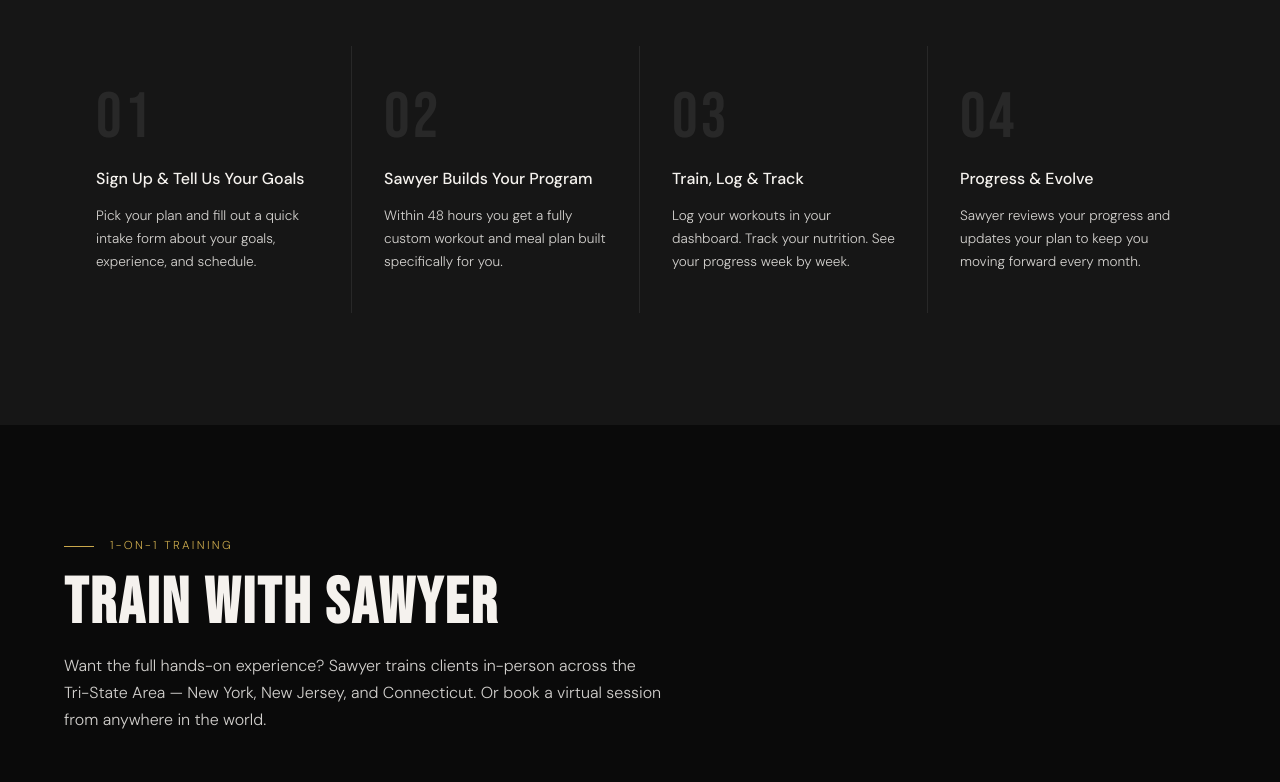
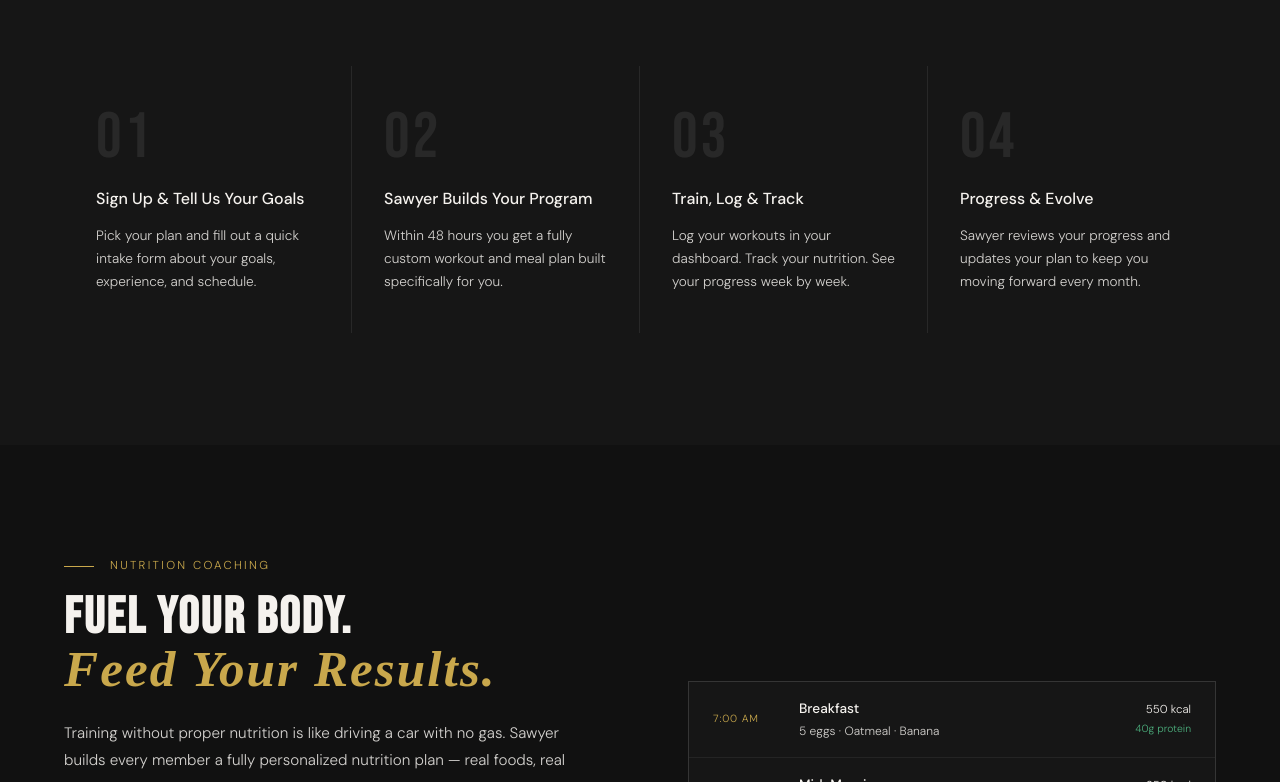
Before and after one commit to Daytradingradio/formfuelandfit, a React (Vite) app in the folder client/: page / in a window 1280 px wide. Shown: the part 3398-4180 px from the top of the page. Built offline with nearby package versions, Linux system fonts and the light colour scheme.

Commit message:
Add nutrition info section, fix about photo size

```diff
--- a/client/src/pages/Home.jsx
+++ b/client/src/pages/Home.jsx
@@ -79,7 +79,7 @@ export default function Home() {
       <section id="about" style={{ padding: '7rem 4rem', background: '#161616' }}>
         <div style={{ display: 'grid', gridTemplateColumns: '1fr 1fr', gap: '6rem', alignItems: 'center' }}>
           <div style={{ position: 'relative' }}>
-            <img src="/images/sawyer_about.jpg" style={{ width: '100%', maxHeight: '480px', objectFit: 'cover', objectPosition: 'center 25%', display: 'block', borderRadius: '2px' }} alt="Sawyer Kurisko" />
+            <img src="/images/sawyer_about.jpg" style={{ width: '100%', height: '500px', objectFit: 'contain', objectPosition: 'center top', display: 'block', borderRadius: '2px', background: '#161616' }} alt="Sawyer Kurisko" />
             <div style={{ position: 'absolute', bottom: '-1.5rem', right: '-1.5rem', width: '60%', height: '60%', border: '1px solid rgba(201,168,76,0.15)', pointerEvents: 'none' }} />
             <div style={{ position: 'absolute', top: '2rem', left: '-2rem', background: '#c9a84c', color: '#0a0a0a', padding: '1.5rem', textAlign: 'center', width: '90px' }}>
               <span style={{ fontFamily: "'Bebas Neue', sans-serif", fontSize: '2.5rem', lineHeight: 1, display: 'block' }}>5</span>
@@ -157,6 +157,82 @@ export default function Home() {
         </div>
       </section>
 
+
+
+      {/* NUTRITION INFO SECTION */}
+      <section id="nutrition" style={{ padding: '7rem 4rem', background: '#111111' }}>
+        <div style={{ fontSize: '0.72rem', letterSpacing: '0.2em', textTransform: 'uppercase', color: '#c9a84c', marginBottom: '1rem', display: 'flex', alignItems: 'center', gap: '1rem' }}>
+          <span style={{ display: 'block', width: '30px', height: '1px', background: '#c9a84c' }} />Nutrition Coaching
+        </div>
+        <div style={{ display: 'grid', gridTemplateColumns: '1fr 1fr', gap: '6rem', alignItems: 'center' }}>
+          <div>
+            <h2 style={{ fontFamily: "'Bebas Neue', sans-serif", fontSize: 'clamp(2.5rem, 4vw, 3.5rem)', lineHeight: 1, letterSpacing: '0.04em', color: '#f5f2ee', marginBottom: '1.5rem' }}>
+              Fuel Your Body.<br /><span style={{ fontFamily: "'DM Serif Display', serif", fontStyle: 'italic', color: '#c9a84c' }}>Feed Your Results.</span>
+            </h2>
+            <p style={{ fontSize: '0.95rem', color: 'rgba(245,242,238,0.85)', lineHeight: 1.8, marginBottom: '1.25rem' }}>
+              Training without proper nutrition is like driving a car with no gas. Sawyer builds every member a fully personalized nutrition plan — real foods, real macros, built around your goal and your lifestyle.
+            </p>
+            <p style={{ fontSize: '0.95rem', color: 'rgba(245,242,238,0.85)', lineHeight: 1.8, marginBottom: '2rem' }}>
+              No cookie-cutter meal plans. No extreme diets. Just a clear, structured daily eating framework that works with your schedule and gets you results.
+            </p>
+            <div style={{ display: 'grid', gridTemplateColumns: '1fr 1fr', gap: '1rem', marginBottom: '2rem' }}>
+              {[
+                { icon: '🎯', title: 'Custom Macros', desc: 'Protein, carbs, and fats calculated specifically for your body weight, goal, and activity level.' },
+                { icon: '🍽️', title: 'Daily Meal Plans', desc: 'Full day of eating mapped out — breakfast through evening snack, with real food options.' },
+                { icon: '📈', title: 'Progress Adjustments', desc: 'As you hit milestones, Sawyer adjusts your nutrition to keep results coming.' },
+                { icon: '💊', title: 'Supplement Guidance', desc: 'Simple, effective supplement stack recommendations — nothing unnecessary.' },
+              ].map(item => (
+                <div key={item.title} style={{ background: '#161616', border: '1px solid rgba(255,255,255,0.08)', padding: '1.25rem', borderRadius: '2px' }}>
+                  <span style={{ fontSize: '1.5rem', display: 'block', marginBottom: '0.75rem' }}>{item.icon}</span>
+                  <div style={{ fontWeight: 500, fontSize: '0.9rem', color: '#f5f2ee', marginBottom: '0.4rem' }}>{item.title}</div>
+                  <p style={{ fontSize: '0.8rem', color: 'rgba(245,242,238,0.85)', lineHeight: 1.6 }}>{item.desc}</p>
+                </div>
+              ))}
+            </div>
+            <button onClick={() => navigate('/signup')} style={{ background: '#c9a84c', color: '#0a0a0a', padding: '1rem 2.5rem', borderRadius: '2px', fontSize: '0.85rem', fontWeight: 500, letterSpacing: '0.1em', textTransform: 'uppercase', border: 'none', cursor: 'pointer' }}>
+              Get My Nutrition Plan
+            </button>
+          </div>
+
+          {/* SAMPLE MEAL PLAN VISUAL */}
+          <div style={{ display: 'flex', flexDirection: 'column', gap: '1px', background: 'rgba(255,255,255,0.08)', border: '1px solid rgba(255,255,255,0.08)' }}>
+            {[
+              { time: '7:00 AM', meal: 'Breakfast', foods: '5 eggs · Oatmeal · Banana', cals: '550 kcal', protein: '40g protein', color: '#c9a84c' },
+              { time: '10:00 AM', meal: 'Mid-Morning', foods: 'Greek yogurt · Whey shake · Almonds', cals: '350 kcal', protein: '35g protein', color: '#4caf7d' },
+              { time: '1:00 PM', meal: 'Lunch', foods: 'Chicken breast · White rice · Broccoli', cals: '650 kcal', protein: '50g protein', color: '#c9a84c' },
+              { time: '3:30 PM', meal: 'Pre-Workout', foods: 'Whey shake · Apple · Rice cake', cals: '400 kcal', protein: '30g protein', color: '#4c8eaf' },
+              { time: '6:00 PM', meal: 'Post-Workout', foods: 'Ground beef · Sweet potato · Salad', cals: '500 kcal', protein: '45g protein', color: '#c9a84c' },
+              { time: '8:00 PM', meal: 'Dinner', foods: 'Salmon · Vegetables · Quinoa', cals: '350 kcal', protein: '35g protein', color: '#4caf7d' },
+              { time: '10:00 PM', meal: 'Evening Snack', foods: 'Cottage cheese · Walnuts', cals: '200 kcal', protein: '25g protein', color: '#c9a84c' },
+            ].map((m, i) => (
+              <div key={i} style={{ background: '#161616', padding: '1rem 1.5rem', display: 'flex', alignItems: 'center', gap: '1rem' }}>
+                <div style={{ width: '70px', flexShrink: 0 }}>
+                  <div style={{ fontSize: '0.65rem', color: m.color, letterSpacing: '0.08em', textTransform: 'uppercase' }}>{m.time}</div>
+                </div>
+                <div style={{ flex: 1 }}>
+                  <div style={{ fontWeight: 500, fontSize: '0.85rem', color: '#f5f2ee' }}>{m.meal}</div>
+                  <div style={{ fontSize: '0.75rem', color: 'rgba(245,242,238,0.85)', marginTop: '0.15rem' }}>{m.foods}</div>
+                </div>
+                <div style={{ textAlign: 'right', flexShrink: 0 }}>
+                  <div style={{ fontSize: '0.72rem', color: '#f5f2ee' }}>{m.cals}</div>
+                  <div style={{ fontSize: '0.65rem', color: '#4caf7d', marginTop: '0.1rem' }}>{m.protein}</div>
+                </div>
+              </div>
+            ))}
+            <div style={{ background: '#1e1e1e', padding: '1rem 1.5rem', display: 'flex', justifyContent: 'space-between', alignItems: 'center' }}>
+              <span style={{ fontSize: '0.72rem', letterSpacing: '0.1em', textTransform: 'uppercase', color: 'rgba(245,242,238,0.85)' }}>Daily Total</span>
+              <div style={{ display: 'flex', gap: '1.5rem' }}>
+                {[['2,800', 'kcal', '#c9a84c'], ['200g', 'protein', '#4caf7d'], ['310g', 'carbs', '#4c8eaf'], ['75g', 'fats', '#af6b4c']].map(([val, label, color]) => (
+                  <div key={label} style={{ textAlign: 'center' }}>
+                    <div style={{ fontFamily: "'Bebas Neue', sans-serif", fontSize: '1.2rem', color, lineHeight: 1 }}>{val}</div>
+                    <div style={{ fontSize: '0.6rem', color: 'rgba(245,242,238,0.85)', textTransform: 'uppercase', letterSpacing: '0.08em' }}>{label}</div>
+                  </div>
+                ))}
+              </div>
+            </div>
+          </div>
+        </div>
+      </section>
 
       {/* IN-PERSON & VIRTUAL TRAINING */}
       <section id="training" style={{ padding: '7rem 4rem', background: '#0a0a0a' }}>
```
